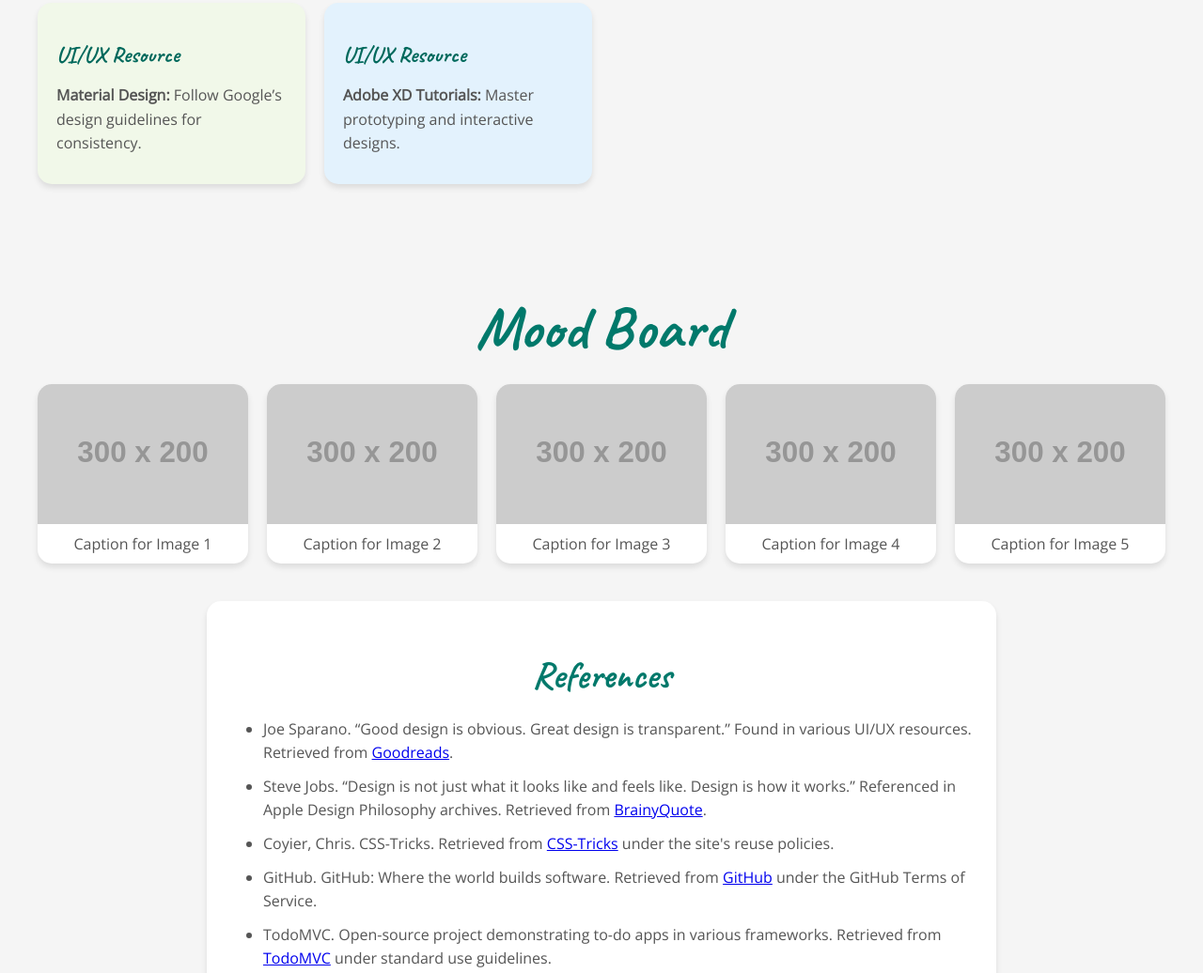
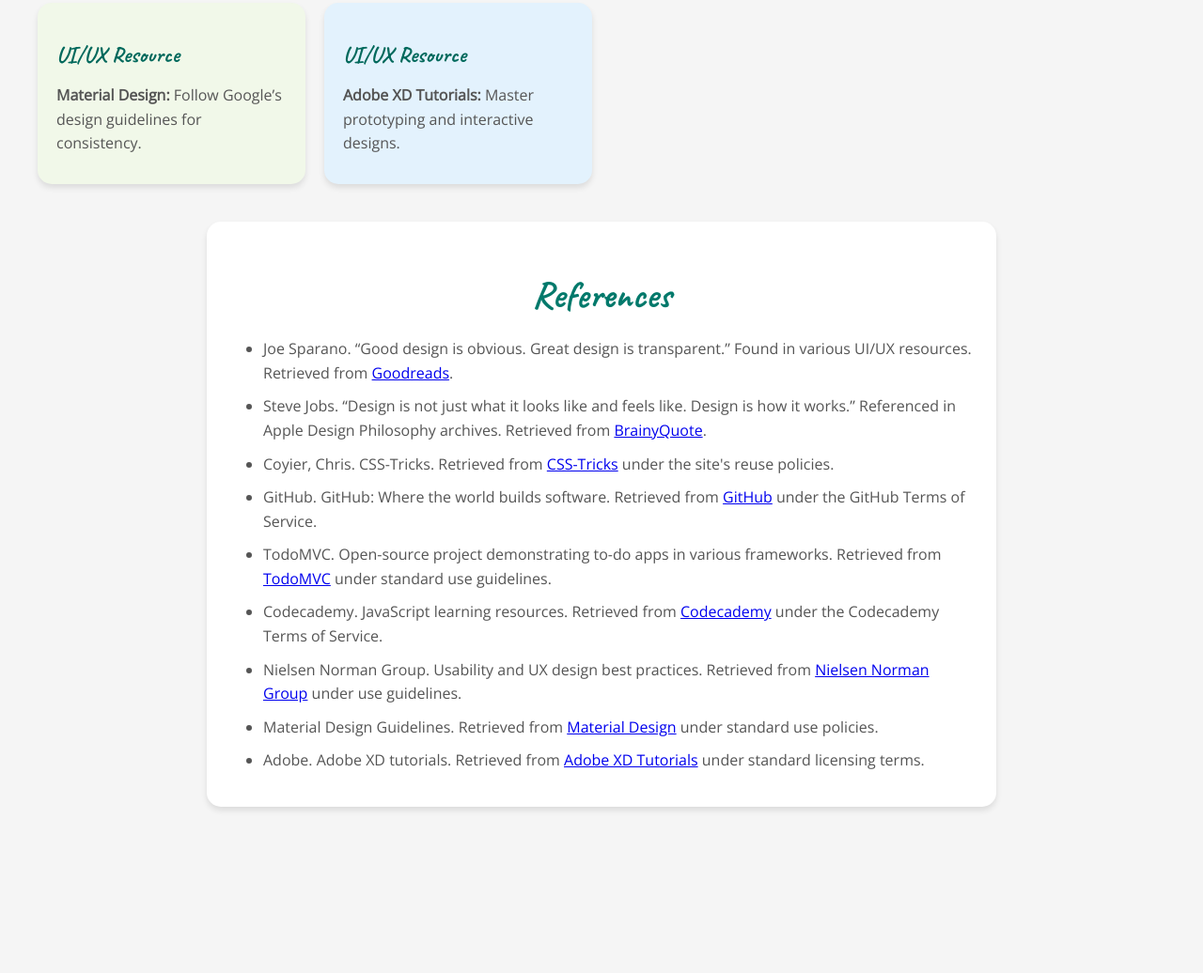
Before and after one commit to maikmixe/pallete-of-inspiration, a plain HTML site: page index.html in a window 1280 px wide. Shown: the part 842-1878 px from the top of the page at 94% size. After the commit the page ends 1721 px from the top, so only its background shows below. Drawn offline with nearby package versions, Linux system fonts and the light colour scheme; placeholder pictures from the web are drawn by us; a web font is replaced by a local one.

Commit message:
Update index.html
no mood board

```diff
--- a/index.html
+++ b/index.html
@@ -71,31 +71,7 @@
             <p><strong>Adobe XD Tutorials:</strong> Master prototyping and interactive designs.</p>
         </div>
     </section>
-    <section class="mood-board">
-        <h2>Mood Board</h2>
-        <div class="mood-board-grid">
-            <div class="mood-board-item">
-                <img src="https://via.placeholder.com/300x200" alt="Mood Board Image 1">
-                <p>Caption for Image 1</p>
-            </div>
-            <div class="mood-board-item">
-                <img src="https://via.placeholder.com/300x200" alt="Mood Board Image 2">
-                <p>Caption for Image 2</p>
-            </div>
-            <div class="mood-board-item">
-                <img src="https://via.placeholder.com/300x200" alt="Mood Board Image 3">
-                <p>Caption for Image 3</p>
-            </div>
-            <div class="mood-board-item">
-                <img src="https://via.placeholder.com/300x200" alt="Mood Board Image 4">
-                <p>Caption for Image 4</p>
-            </div>
-            <div class="mood-board-item">
-                <img src="https://via.placeholder.com/300x200" alt="Mood Board Image 5">
-                <p>Caption for Image 5</p>
-            </div>
-        </div>
-    </section>
+
     <section class="references">
         <h2>References</h2>
         <ul>
```
